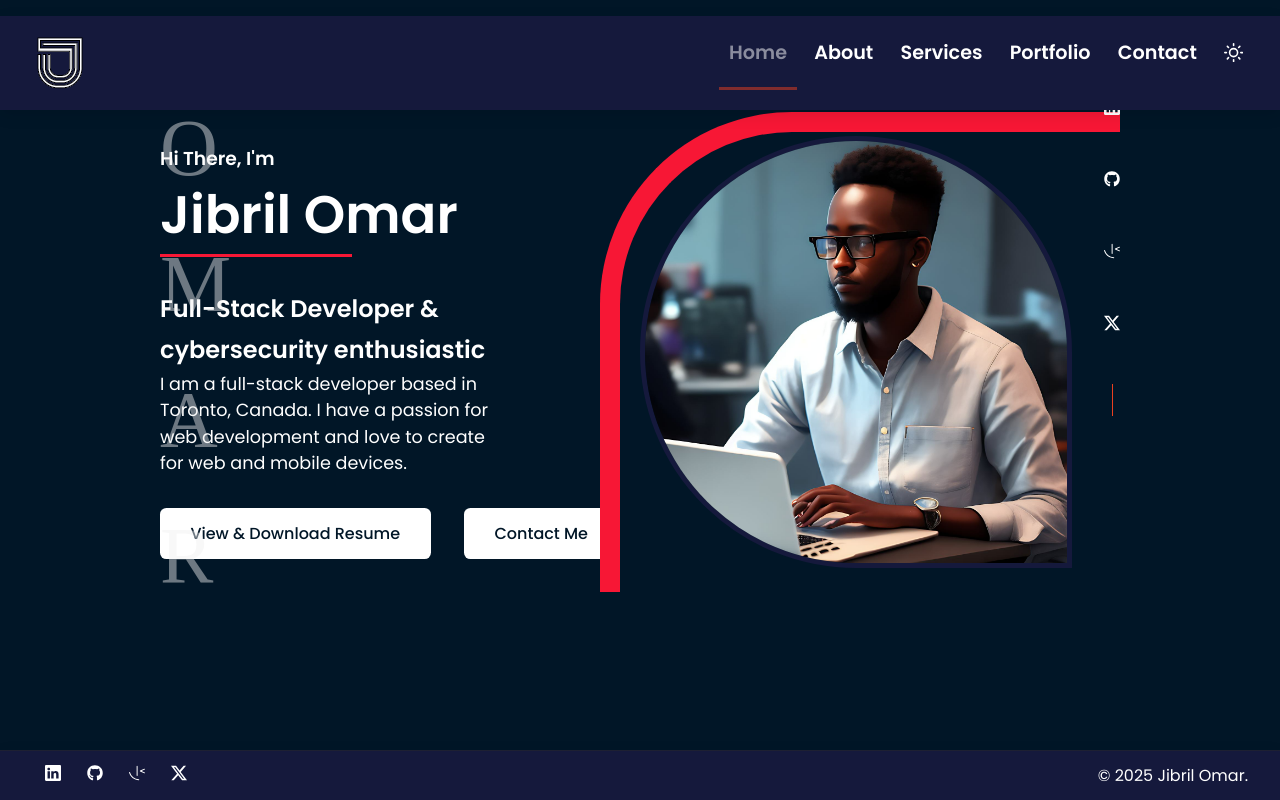
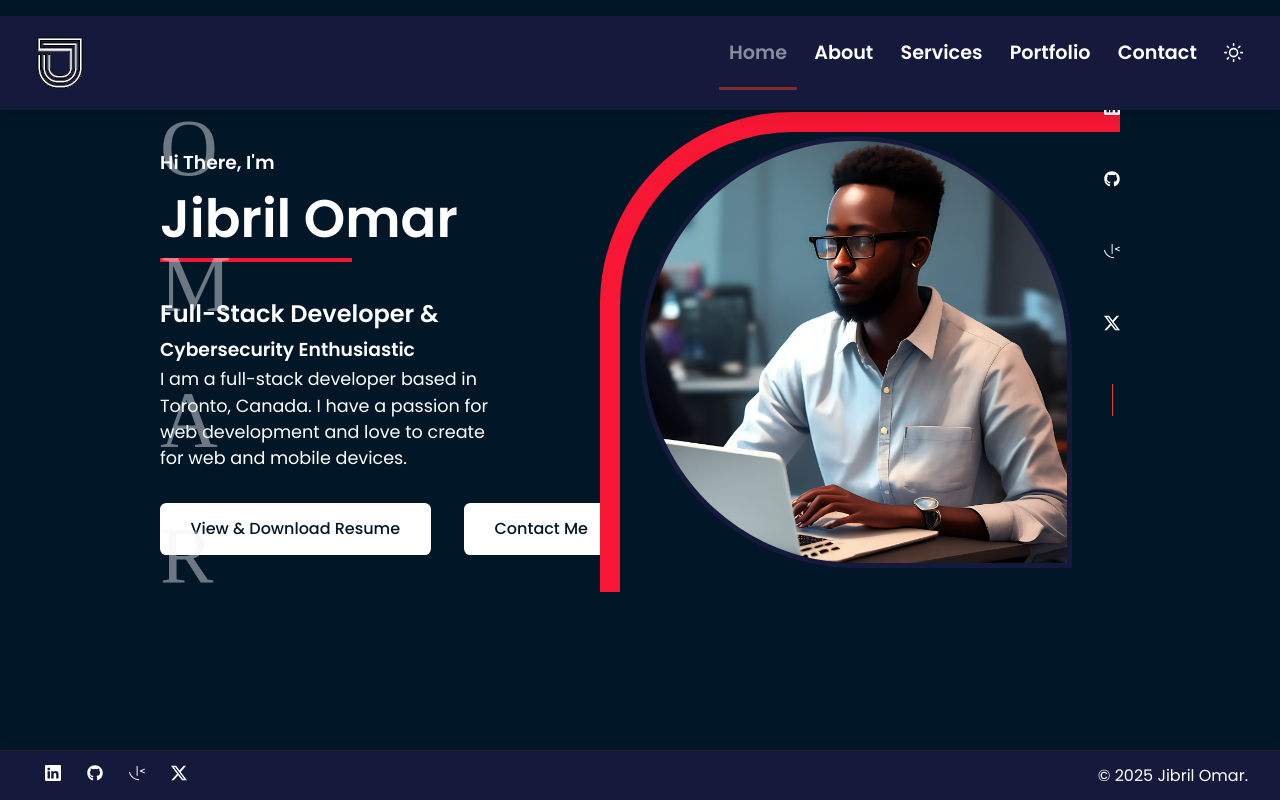
Before and after one commit to jibrilosman/portfolio-router, a React (Create React App) app: page / in a window 1280 px wide. Built offline with nearby package versions, Linux system fonts and the light colour scheme; a web font is replaced by a local one.

Commit message:
Update Home.jsx

```diff
--- a/src/pages/home/Home.jsx
+++ b/src/pages/home/Home.jsx
@@ -11,7 +11,8 @@ const Home = () => {
         <div className="hero-info">
             <h3>Hi There, I'm</h3>
             <h1>Jibril Omar</h1>
-            <h2>Full-Stack Developer & cybersecurity enthusiastic</h2>
+            <h2>Full-Stack Developer &</h2>
+            <h3>Cybersecurity Enthusiastic</h3>
             <p>I am a full-stack developer based in Toronto, Canada.
               I have a passion for web development and love to create for web and mobile devices.</p>
               <CTA />
```
